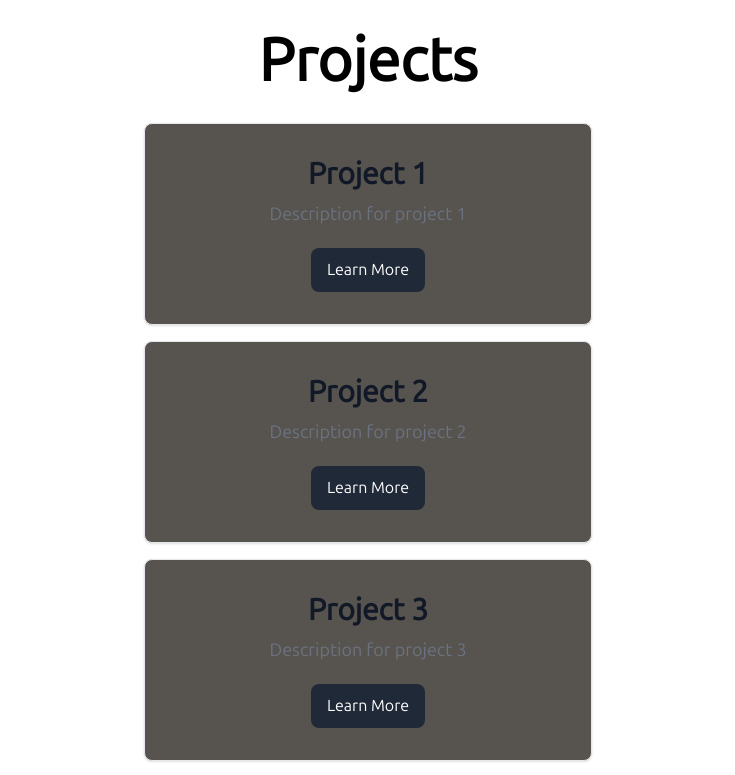
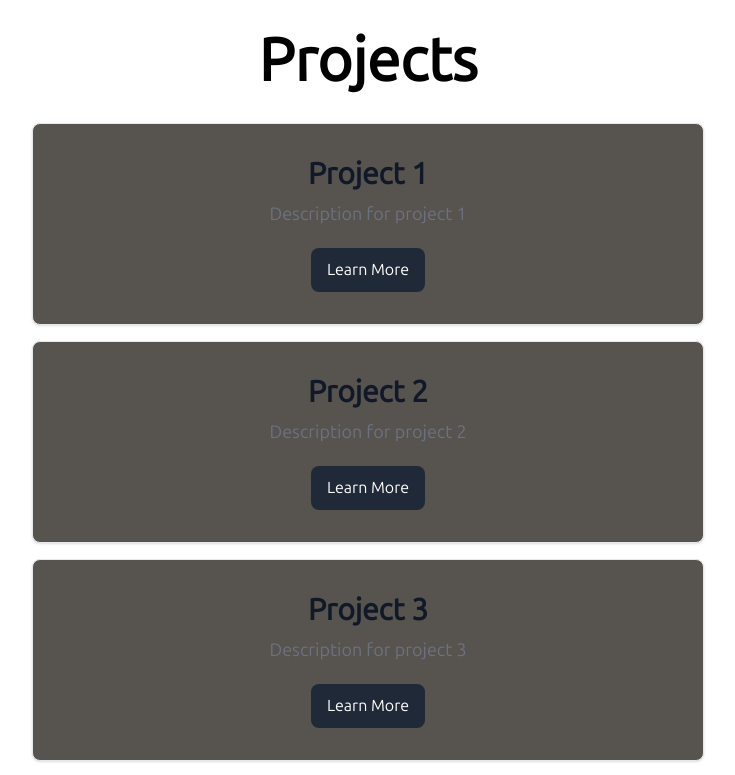
Before and after one commit to shehanrandika99/My-Profile-2024, a React (Vite) app in the folder Client/: page /land in a window 1280 px wide. Shown: the part 2320-3095 px from the top of the page, without its empty margins (272-1007 px from the left). Built offline with nearby package versions, Linux system fonts and the light colour scheme; a web font is replaced by a local one.

Commit message:
updated card component

```diff
--- a/Client/src/components/card.jsx
+++ b/Client/src/components/card.jsx
@@ -4,8 +4,8 @@ import React from 'react';
 
 function Card({ title, imageUrl, description, buttonText }) {
     return (
-        <div className="w-full max-w-md p-4 text-center bg-stone-600 border border-gray-200 rounded-lg shadow sm:p-8 dark:bg-gray-800 dark:border-gray-700">
-            <h5 className="mb-2 text-3xl font-bold text-gray-900 dark:text-white">{title}</h5>
+        <div className="w-full max-w-2xl p-4 text-center bg-stone-600 border border-gray-200 rounded-lg shadow sm:p-8 dark:bg-white dark:border-gray-700">
+            <h5 className="mb-2 text-3xl font-bold text-gray-900 dark:text-black">{title}</h5>
             <p className="mb-5 text-base text-gray-500 sm:text-lg dark:text-gray-400">{description}</p>
             <a href="#" className="w-full sm:w-auto bg-gray-800 hover:bg-gray-700 focus:ring-4 focus:outline-none focus:ring-gray-300 text-white rounded-lg inline-flex items-center justify-center px-4 py-2.5 dark:bg-gray-700 dark:hover:bg-gray-600 dark:focus:ring-gray-700">
                 {buttonText}
```
